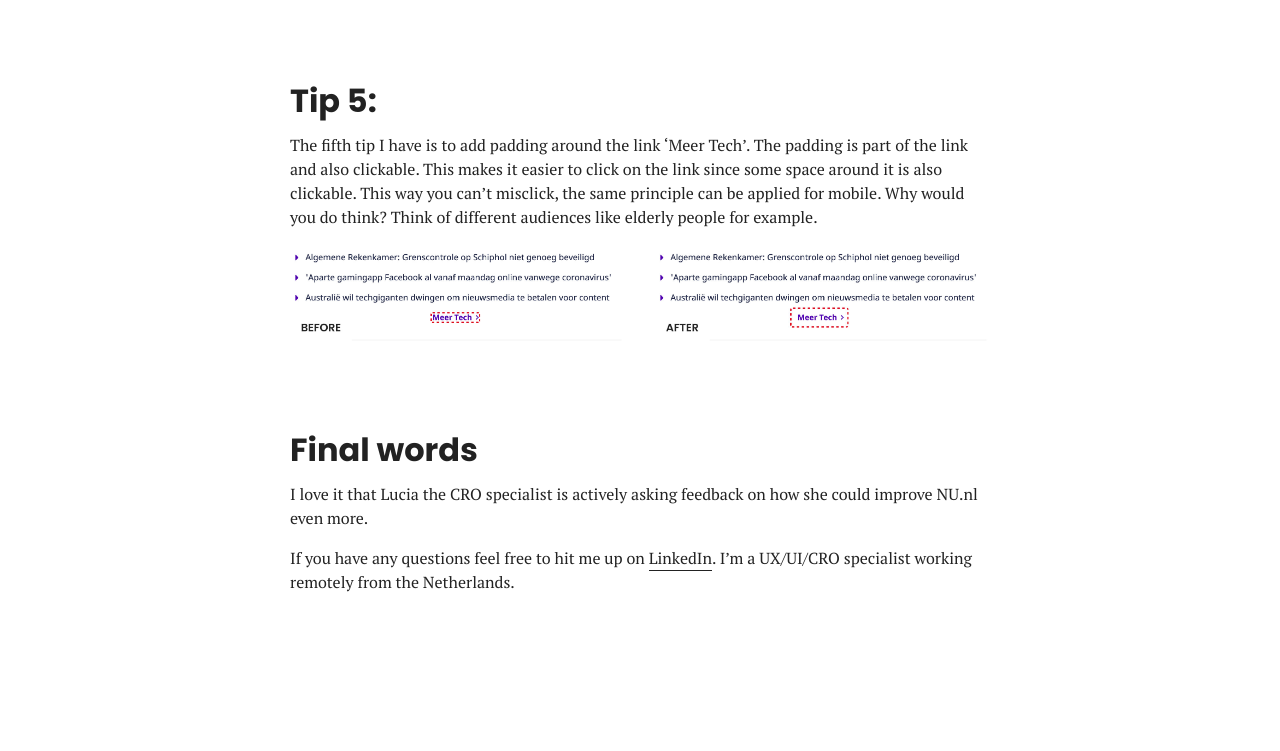
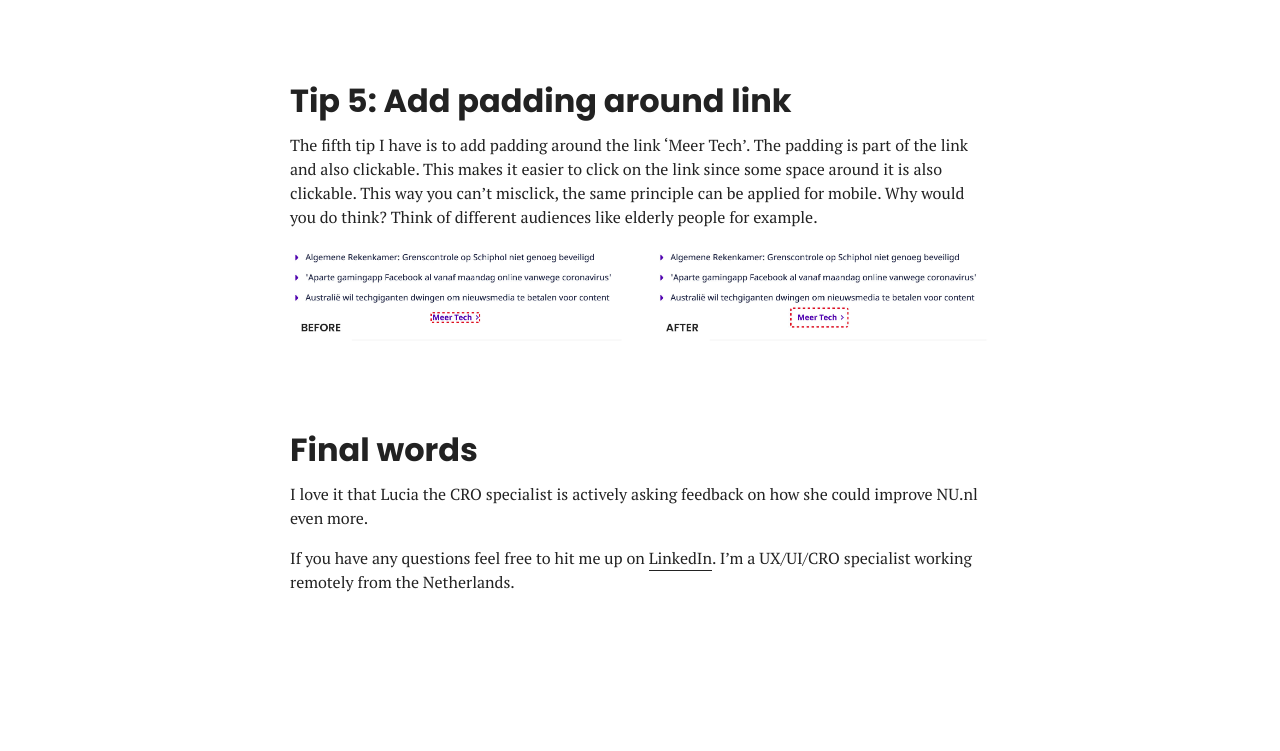
Before and after one commit to sandervolbeda/personal-website, a website: page app/blog/5-tips-for-the-leading-dutch-news-website-nu-nl.html in a window 1280 px wide. Shown: the part 2974-3725 px from the top of the page. Drawn offline with Linux system fonts and the light colour scheme.

Commit message:
Added title to tip 5

```diff
--- a/app/blog/5-tips-for-the-leading-dutch-news-website-nu-nl.html
+++ b/app/blog/5-tips-for-the-leading-dutch-news-website-nu-nl.html
@@ -114,7 +114,7 @@
 
             <!-- Tip 5 -->
             <div class="area">
-                <h2>Tip 5: </h2>
+                <h2>Tip 5: Add padding around link</h2>
                 <p>The fifth tip I have is to add padding around the link ‘Meer Tech’. The padding is part of the link and also clickable. This makes it easier to click on the link since some space around it is also clickable. This way you can’t misclick, the same principle can be applied for mobile. Why would you do think? Think of different audiences like elderly people for example.</p>
 
                 <div class="images-2 aos-init" data-aos="fade-up" data-aos-duration="2500">
```
